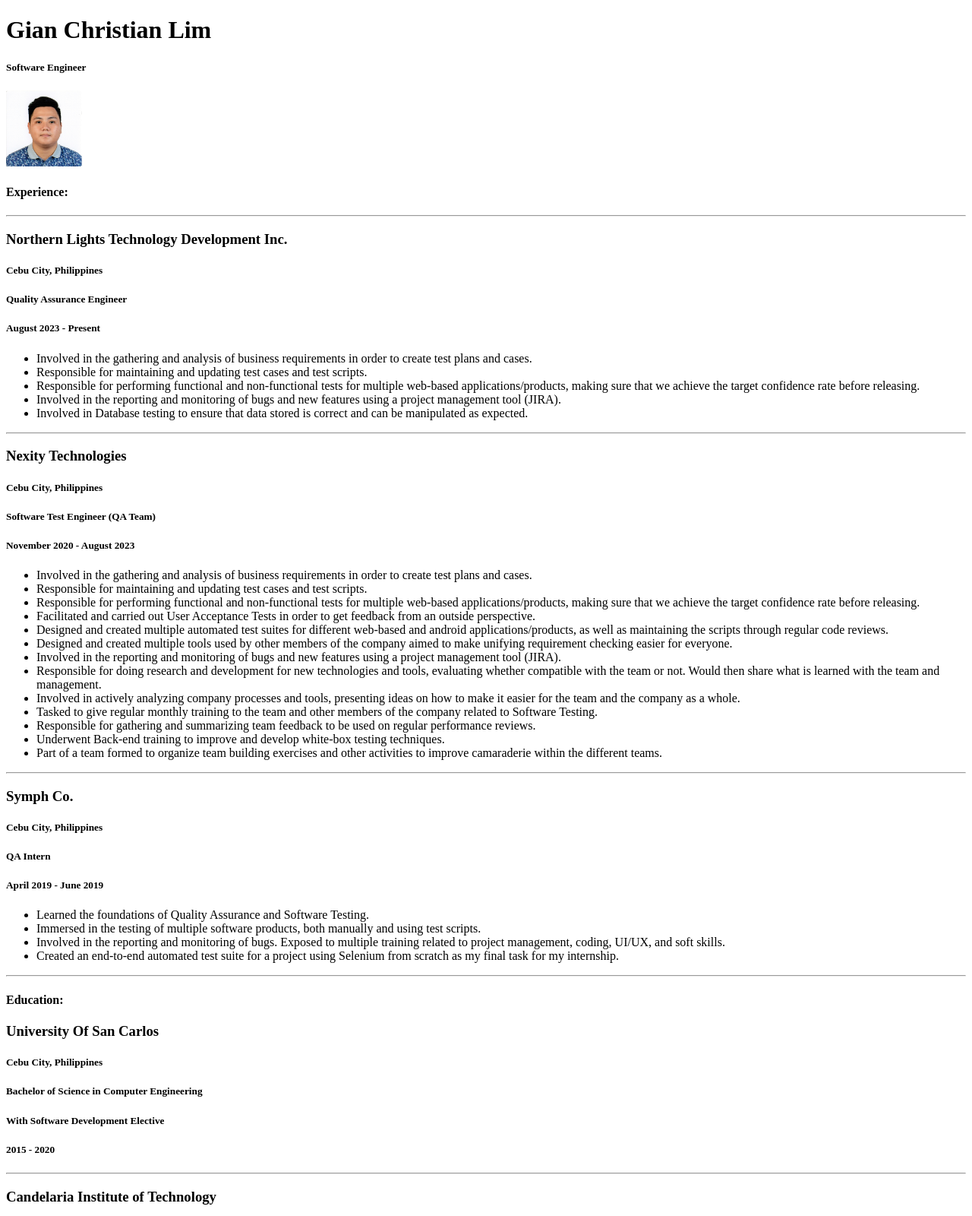
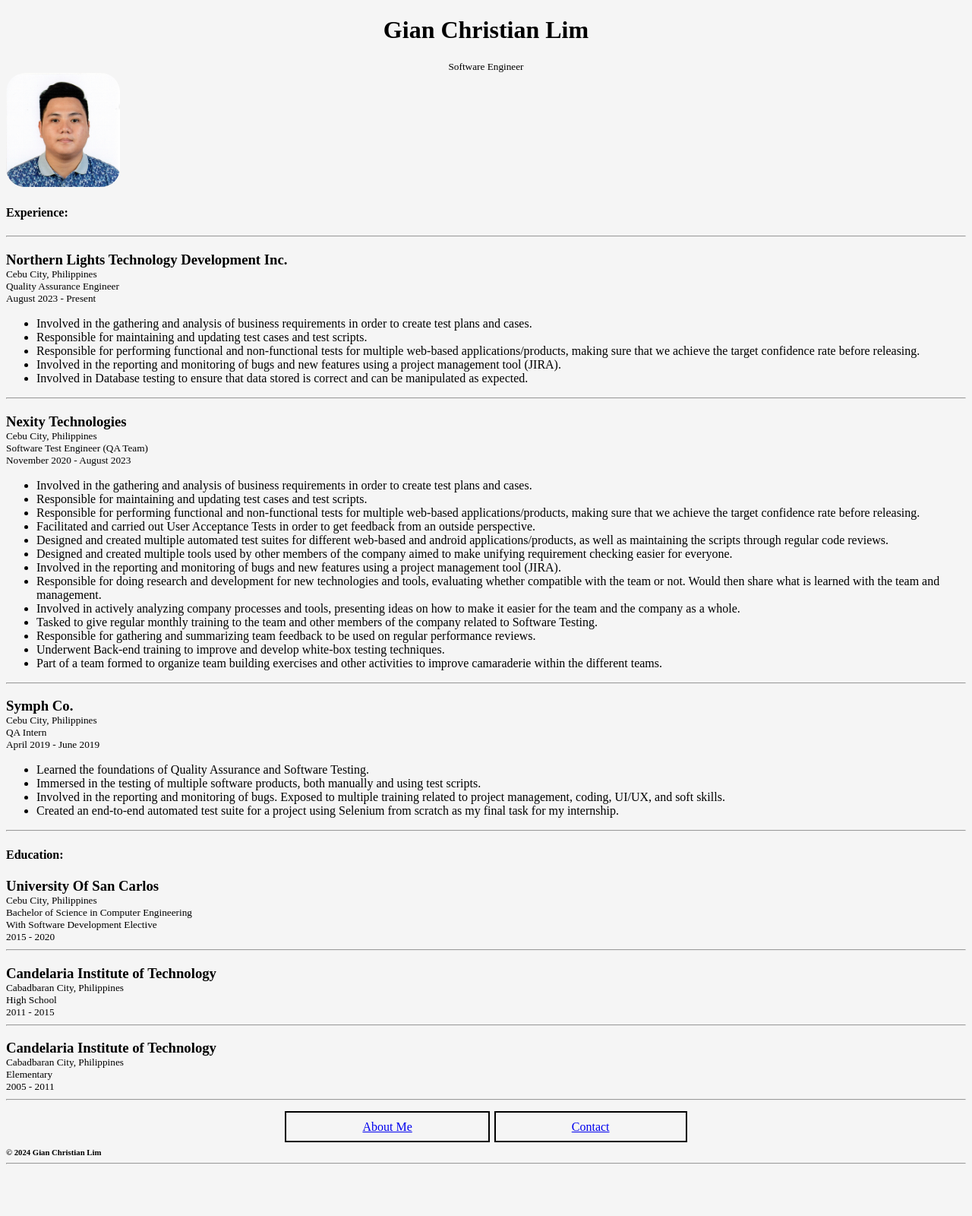
Before and after one commit to gianlim1/Online-Resume, a plain HTML site: page index.html in a window 1280 px wide. Shown: the top 1600 px of the page at 76% size. After the commit the page ends 1540 px from the top, so only its background shows below. Drawn offline with Linux system fonts and the light colour scheme.

Commit message:
Add files via upload

```diff
--- a/index.html
+++ b/index.html
@@ -4,14 +4,18 @@
     <meta charset="UTF-8">
     <meta name="viewport" content="width=device-width, initial-scale=1.0">
     <title>Gian's Resume</title>
+    <link rel="stylesheet" href="./style.css"/>
 </head>
 <body>
-    <h1>Gian Christian Lim</h1>
-    <h5>Software Engineer</h5>
-    <img width=100 src="./assets/2x2.jpg">
+    <div>
+        <h1 id="title">Gian Christian Lim</h1>
+        <h5 id="subtitle">Software Engineer</h5>
+    </div>
+    <img src="./assets/2x2.jpg">
 
     <h4>Experience:</h4>
     <hr>
+    <div>
         <h3>Northern Lights Technology Development Inc.</h3>
         <h5>Cebu City, Philippines</h5>
         <h5>Quality Assurance Engineer</h5>
@@ -23,8 +27,10 @@
             <li>Involved in the reporting and monitoring of bugs and new features using a project management tool (JIRA).</li>
             <li>Involved in Database testing to ensure that data stored is correct and can be manipulated as expected.</li>
         </ul>
+    </div>
+
     <hr>
-
+    <div>
         <h3>Nexity Technologies</h3>
         <h5>Cebu City, Philippines</h5>
         <h5>Software Test Engineer (QA Team)</h5>
@@ -45,8 +51,10 @@
             <li>Part of a team formed to organize team building exercises and other activities to improve camaraderie within the different teams.
             </li>
         </ul>
+    </div>
+
     <hr>
-
+    <div>
         <h3>Symph Co.</h3>
         <h5>Cebu City, Philippines</h5>
         <h5>QA Intern</h5>
@@ -57,29 +65,44 @@
             <li>Involved in the reporting and monitoring of bugs. Exposed to multiple training related to  project management, coding, UI/UX, and soft skills.</li>
             <li>Created an end-to-end automated test suite for a project using Selenium from scratch as my final task for my internship.</li>
         </ul>
+    </div>
+
     <hr>
-
     <h4>Education:</h4>
-
+    <div>
         <h3>University Of San Carlos</h3>
         <h5>Cebu City, Philippines</h5>
         <h5>Bachelor of Science in Computer Engineering</h5>
         <h5>With Software Development Elective</h5>
         <h5>2015 - 2020</h5>
+    </div>
+
     <hr>
+    <div>
         <h3>Candelaria Institute of Technology</h3>
         <h5>Cabadbaran City, Philippines</h5>
         <h5>High School</h5>
         <h5>2011 - 2015</h5>
+    </div>
+
     <hr>
+    <div>
         <h3>Candelaria Institute of Technology</h3>
         <h5>Cabadbaran City, Philippines</h5>
         <h5>Elementary</h5>
         <h5>2005 - 2011</h5>
+    </div>
+
 </body>
 
 <footer>
+    <hr><br>
+    <nav>
         <a href="./about.html">About Me</a>
         <a href="./contact.html">Contact</a>
+    </nav>
+    <br>
+    <h6>© 2024 Gian Christian Lim</h6>
+    <hr>
 </footer>
 </html>
--- /dev/null
+++ b/style.css
@@ -0,0 +1,40 @@
+html{
+    background-color: whitesmoke;
+}
+
+img {
+    width: 150px;
+    border-radius: 25px;
+}
+
+h1#title{
+    text-align: center;
+}
+
+h3{
+    margin-bottom: 0px;
+}
+
+h5#subtitle{
+    text-align: center;
+}
+
+h5{
+    margin: 0px;
+    font-weight: normal;
+}
+
+h6{
+    margin: 0px;
+}
+
+nav a{
+    padding: 10px 100px 10px 100px;
+    border: 2px solid black;
+    margin: 10px 1px;
+    text-align: center;
+}
+
+nav{
+    text-align: center;
+}
```
Lines whose indentation alone changed are shown as unchanged.
